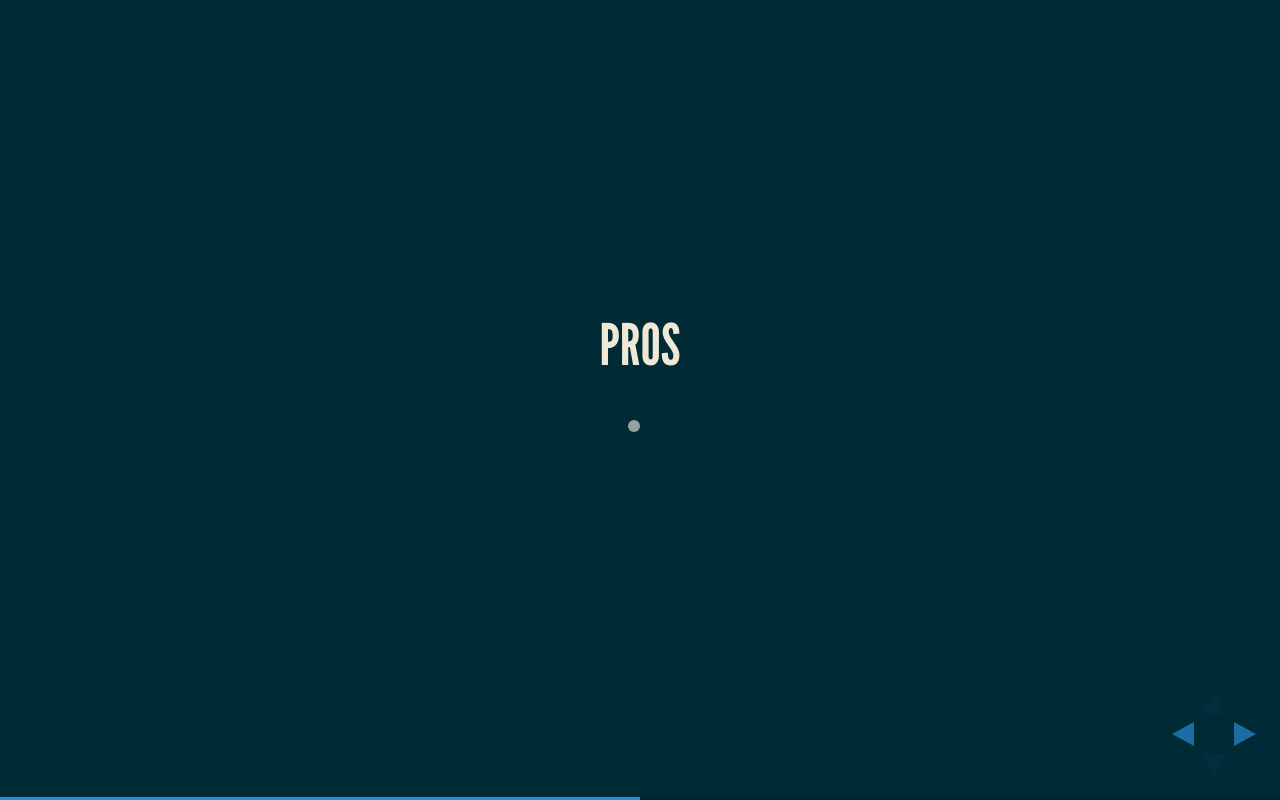
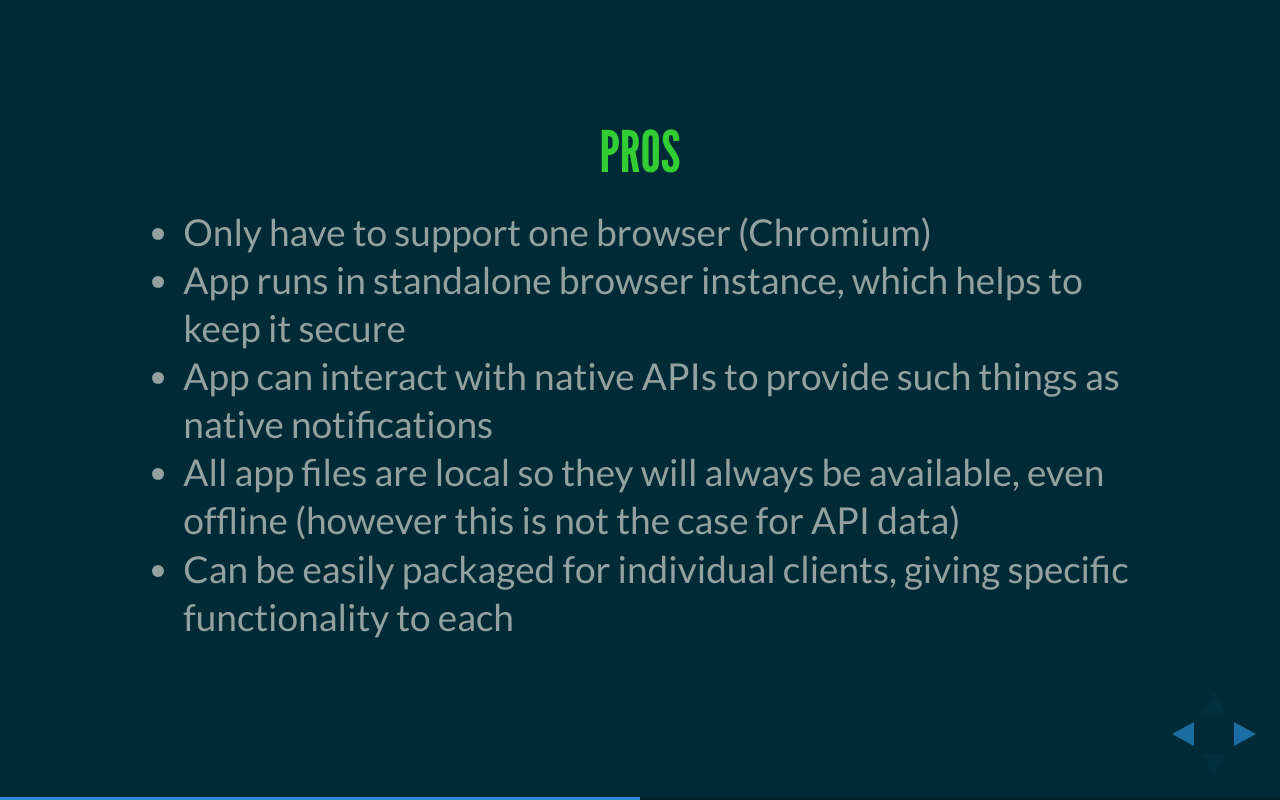
Before and after one commit to AdamMurraySynthace/Slides, a plain HTML site: page decks/electron/electron-pros-cons.html in a window 1280 px wide. Both pictures are taken after a click on the button 1251 px from the left and 734 px from the top of the page. Drawn offline with Linux system fonts and the light colour scheme.

Commit message:
Update electron pro con slides

```diff
--- a/decks/electron/electron-pros-cons.html
+++ b/decks/electron/electron-pros-cons.html
@@ -34,9 +34,22 @@
       <!-- Pros -->
       <!-- ------------------------------------------------ -->
       <section>
-        <h3>Pros</h3>
+        <h3 style="color: limegreen">Pros</h3>
         <ul>
           <li>
+            Only have to support one browser (Chromium)
+          </li>
+          <li>
+            App runs in standalone browser instance, which helps to keep it secure
+          </li>
+          <li>
+            App can interact with native APIs to provide such things as native notifications
+          </li>
+          <li>
+            All app files are local so they will always be available, even offline (however this is not the case for API data)
+          </li>
+          <li>
+            Can be easily packaged for individual clients, giving specific functionality to each
           </li>
         </ul>
       </section>
@@ -44,9 +57,16 @@
       <!-- Cons -->
       <!-- ------------------------------------------------ -->
       <section>
-        <h3>Cons</h3>
+        <h3 style="color: red">Cons</h3>
         <ul>
           <li>
+            Any change to the codebase will require an update on the user's machine
+          </li>
+          <li>
+            Will cause a separation of UI and API (Swagger will no longer sit alongside UI)
+          </li>
+          <li>
+            May have implications if we want more mobile functionality - a desktop app, yet a mobile website. Might look strange
           </li>
         </ul>
       </section>
```
